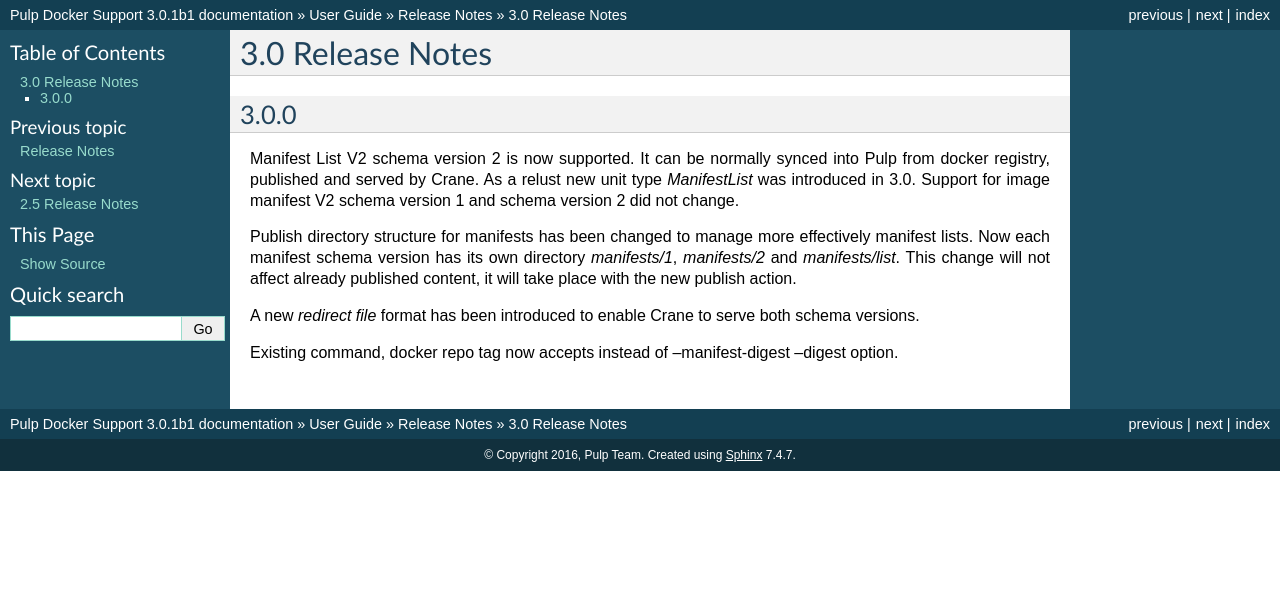
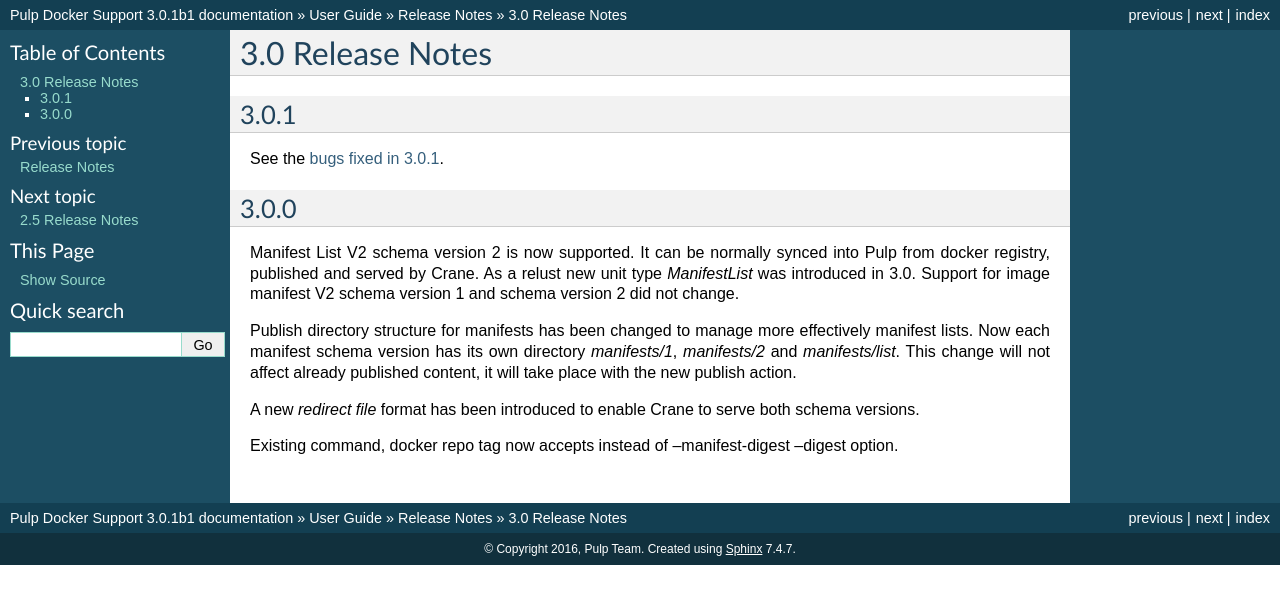
Before and after one commit to pulp/pulp_docker, a Sphinx documentation site: the page built from docs/user-guide/release-notes/3.0.x.rst, in a window 1280 px wide. Shown: the top 604 px of the page. Built offline with Sphinx 7.4.7, drawn with Linux system fonts in a browser that asks for light colours.

Commit message:
Add release notes for 3.0.1
Add release notes for 3.0.1

```diff
--- a/docs/user-guide/release-notes/3.0.x.rst
+++ b/docs/user-guide/release-notes/3.0.x.rst
@@ -1,5 +1,11 @@
 3.0 Release Notes
 =================
+
+3.0.1
+-----
+
+See the :fixedbugs_pulp_docker:`3.0.1`.
+
 
 3.0.0
 -----
```
